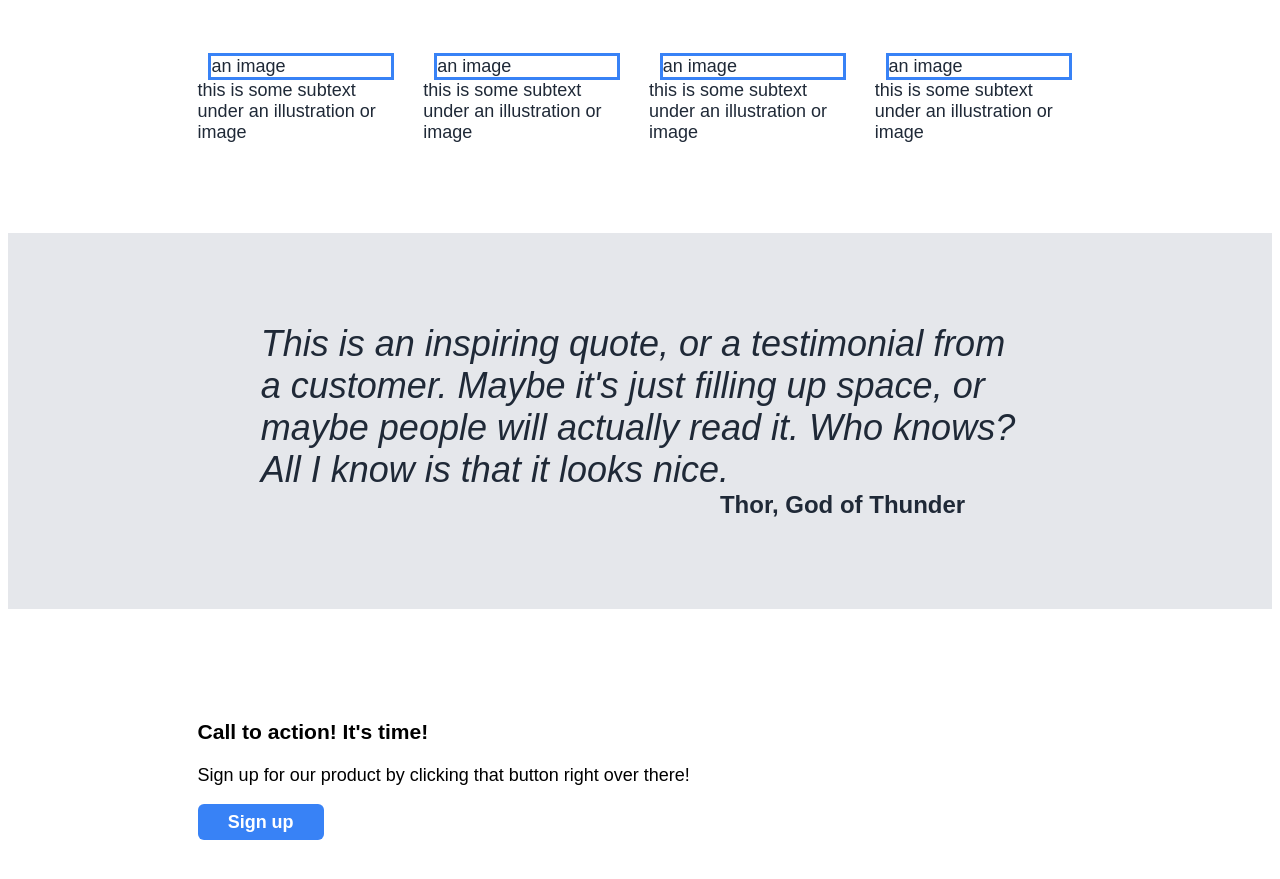
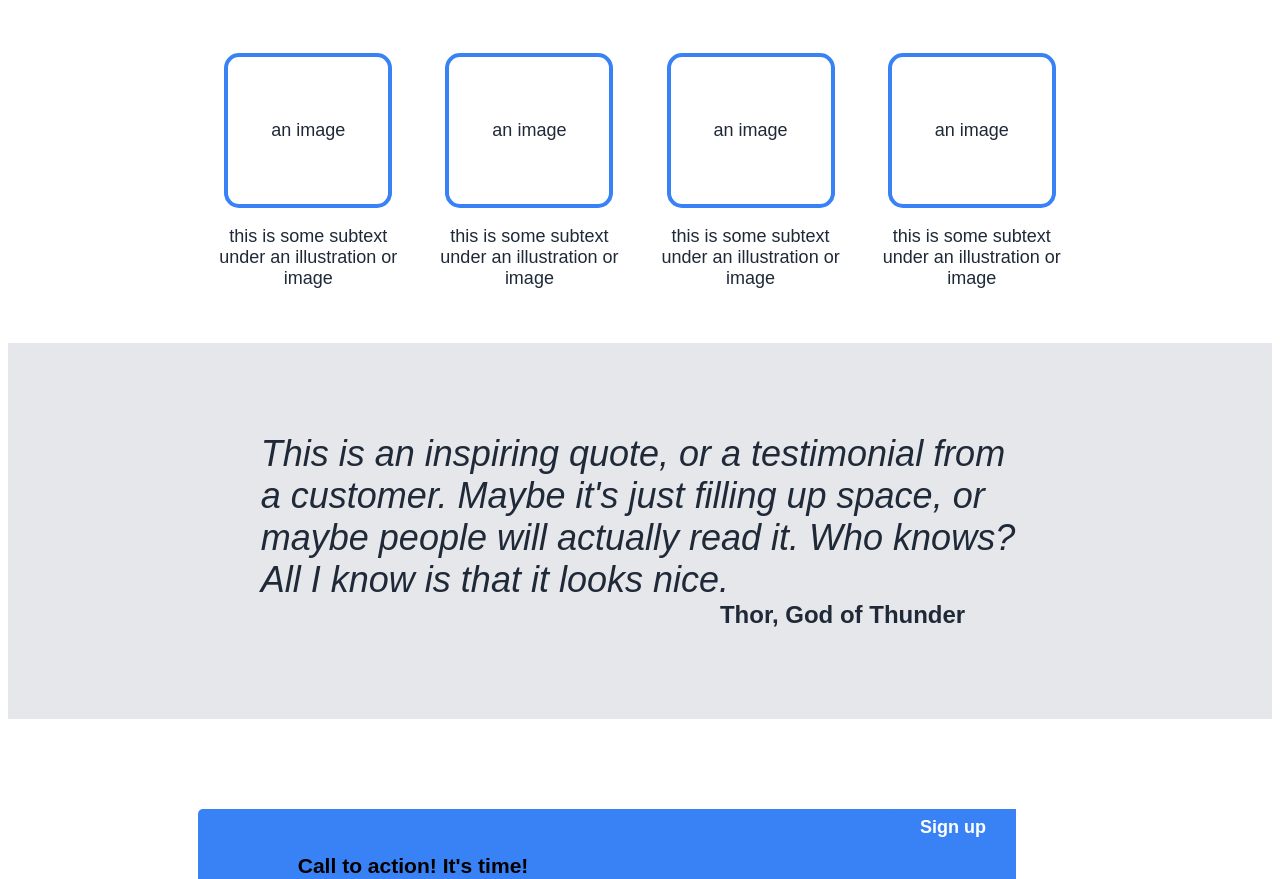
Before and after one commit to psjfoster/landing-page, a plain HTML site: page index.html in a window 1280 px wide. Shown: the part 567-1446 px from the top of the page. Drawn offline with Linux system fonts and the light colour scheme.

Commit message:
Update to newest revision

```diff
--- a/index.html
+++ b/index.html
@@ -28,7 +28,7 @@
         </div>
         <div class="right">
           <div id="big-img">this is a placeholder for atn image</div>
-        </div>heit st
+        </div>
       </div>
     </div>
 
@@ -74,7 +74,9 @@
         <p>Sign up for our product by clicking that button
           right over there!</p>
       </div>
-      <button>Sign up</button>
+      <div class="button-right">
+        <button>Sign up</button>
+      </div>
     </div>
 
     <div class="footer">Copyright &copy; The Odin Project 2021</div>
--- a/style.css
+++ b/style.css
@@ -96,20 +96,28 @@ button {
 .content.two .examples {
   display: flex;
   justify-content: space-around;
-  gap: 1rem;
 }
 
 .content.two .example {
   display: flex;
   flex-direction: column;
+  width: 20ch;
+  height: 20ch;
+  text-align: center;
+  align-items: center;
 }
 
 .content.two .box-img {
-  width: 10rem;
-  align-self: center;
+  display: flex;
+  width: 16ch;
+  padding: 3.5rem 0;
+  align-items: center;
+  justify-content: center;
   border-style: solid;
-  border-width: 0.2rem;
+  border-width: 0.25rem;
   border-color: #3882f6;
+  margin-bottom: 1rem;
+  border-radius: 1.5ch;
 }
 
 /* CONTENT THREE */
@@ -133,3 +141,26 @@ button {
   text-align: right;
   padding-right: 3rem;
 }
+
+/* CONTENT FOUR */
+
+.content.four {
+  display: flex;
+}
+
+.content.four * {
+  margin: 0;
+  border-style: none;
+  background-color: #3882f6;
+}
+
+.content.four .action {
+  padding: 2.5rem 10ch;
+  border-radius: 0.5ch 0 0 0.5ch;
+}
+
+.content.four button {
+  height: auto;
+  align-self: center;
+  justify-content: center;
+}
```
